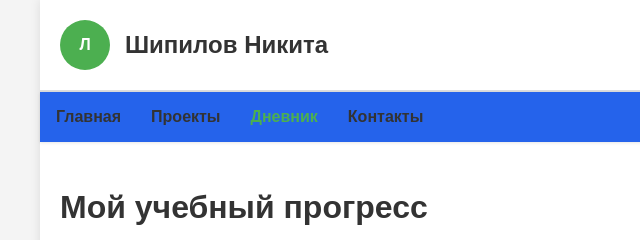
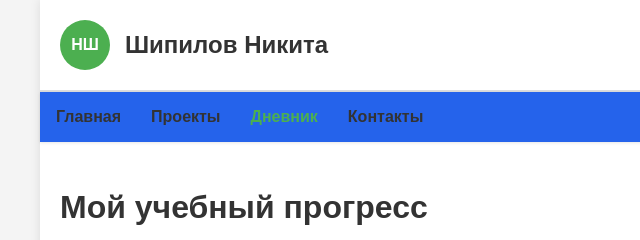
Before and after one commit to nikita-sh881/project, a plain HTML site: page diary.html in a window 1280 px wide. Shown: the top 240 px of the page, 0-640 px from the left. Drawn offline with Linux system fonts and the light colour scheme.

Commit message:
Update diary.html

```diff
--- a/diary.html
+++ b/diary.html
@@ -205,11 +205,10 @@
 <body>
     <div class="container">
         <header class="header">
-            <div class="logo">Л</div>
+            <div class="logo">НШ</div>
             <div class="student-name">Шипилов Никита</div>
         </header>
 
-        <!-- Navigation -->
         <nav class="nav">
             <ul class="nav-menu">
                 <li><a href="index.html">Главная</a></li>
```
